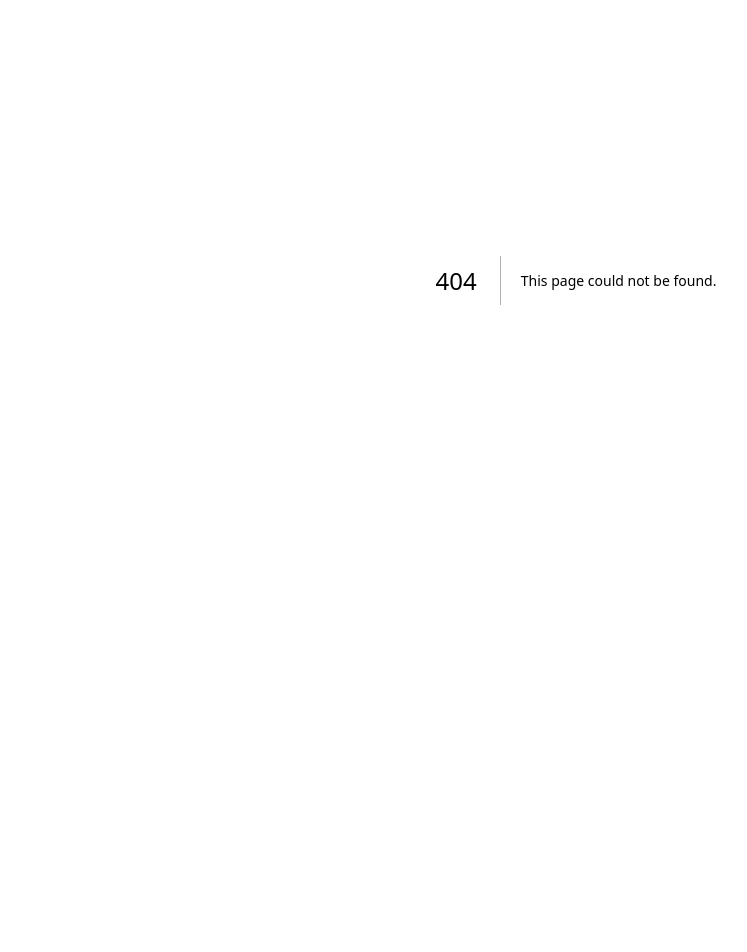
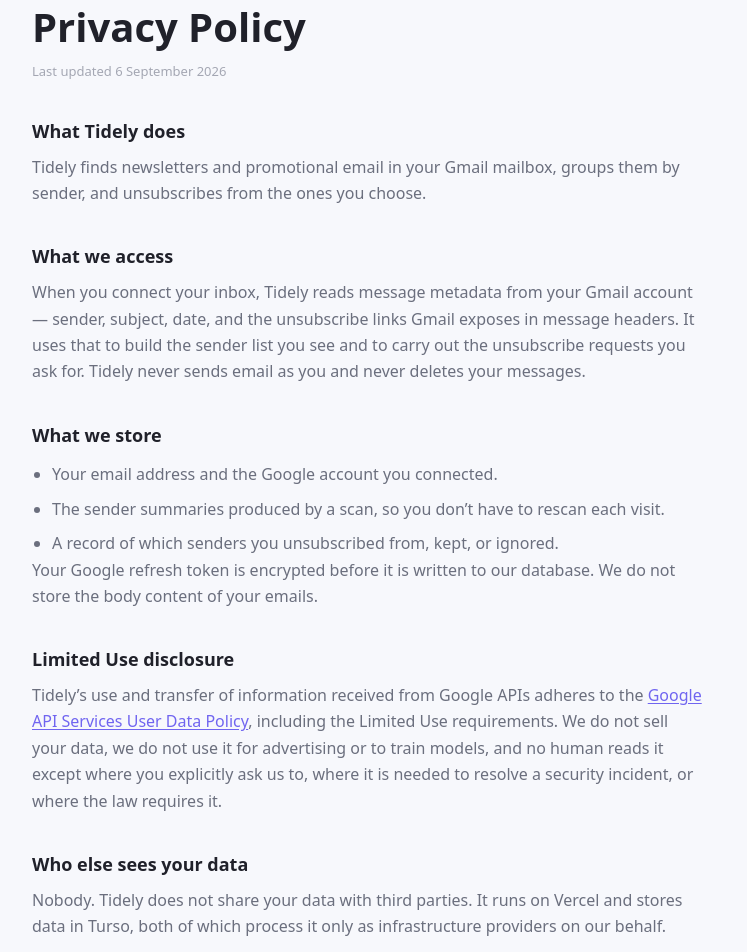
Before and after one commit to Martin-e60/unsubscirber, a Next.js app: page /privacy in a window 1280 px wide. Before the commit this address had no page. Shown: the part 120-1072 px from the top of the page, without its empty margins (64-811 px from the left). Before the commit the page ends 800 px from the top, so only its background shows below. Built offline with nearby package versions, Linux system fonts and the light colour scheme; no server answers.

Commit message:
Add privacy policy and terms of service pages

```diff
--- /dev/null
+++ b/src/app/privacy/page.tsx
@@ -0,0 +1,88 @@
+import type { Metadata } from "next";
+import { LegalShell } from "@/components/layout/LegalShell";
+
+export const metadata: Metadata = { title: "Privacy Policy | Tidely" };
+
+const CONTACT = "martin.marinov406@gmail.com";
+
+export default function PrivacyPage() {
+  return (
+    <LegalShell title="Privacy Policy" updated="6 September 2026">
+      <h2>What Tidely does</h2>
+      <p>
+        Tidely finds newsletters and promotional email in your Gmail mailbox,
+        groups them by sender, and unsubscribes from the ones you choose.
+      </p>
+
+      <h2>What we access</h2>
+      <p>
+        When you connect your inbox, Tidely reads message metadata from your
+        Gmail account — sender, subject, date, and the unsubscribe links Gmail
+        exposes in message headers. It uses that to build the sender list you see
+        and to carry out the unsubscribe requests you ask for. Tidely never sends
+        email as you and never deletes your messages.
+      </p>
+
+      <h2>What we store</h2>
+      <ul>
+        <li>Your email address and the Google account you connected.</li>
+        <li>The sender summaries produced by a scan, so you don&rsquo;t have to rescan each visit.</li>
+        <li>A record of which senders you unsubscribed from, kept, or ignored.</li>
+      </ul>
+      <p>
+        Your Google refresh token is encrypted before it is written to our
+        database. We do not store the body content of your emails.
+      </p>
+
+      <h2>Limited Use disclosure</h2>
+      <p>
+        Tidely&rsquo;s use and transfer of information received from Google APIs
+        adheres to the{" "}
+        <a
+          href="https://developers.google.com/terms/api-services-user-data-policy"
+          target="_blank"
+          rel="noreferrer"
+        >
+          Google API Services User Data Policy
+        </a>
+        , including the Limited Use requirements. We do not sell your data, we do
+        not use it for advertising or to train models, and no human reads it
+        except where you explicitly ask us to, where it is needed to resolve a
+        security incident, or where the law requires it.
+      </p>
+
+      <h2>Who else sees your data</h2>
+      <p>
+        Nobody. Tidely does not share your data with third parties. It runs on
+        Vercel and stores data in Turso, both of which process it only as
+        infrastructure providers on our behalf.
+      </p>
+
+      <h2>Revoking access and deleting your data</h2>
+      <p>
+        You can revoke Tidely&rsquo;s access to your Gmail account at any time at{" "}
+        <a
+          href="https://myaccount.google.com/permissions"
+          target="_blank"
+          rel="noreferrer"
+        >
+          myaccount.google.com/permissions
+        </a>
+        . To have everything we store about you deleted, email{" "}
+        <a href={`mailto:${CONTACT}`}>{CONTACT}</a> and it will be removed.
+      </p>
+
+      <h2>Changes</h2>
+      <p>
+        If this policy changes in a way that affects how your data is handled, the
+        date at the top of this page will change and the new version will be
+        published here.
+      </p>
+
+      <h2>Contact</h2>
+      <p>
+        <a href={`mailto:${CONTACT}`}>{CONTACT}</a>
+      </p>
+    </LegalShell>
+  );
+}
--- /dev/null
+++ b/src/components/layout/LegalShell.module.css
@@ -0,0 +1,56 @@
+.page {
+  max-inline-size: var(--layout-max-width);
+  margin-inline: auto;
+  padding: var(--space-6) var(--layout-gutter) var(--space-20);
+}
+
+.main {
+  max-inline-size: 42rem;
+  margin-block-start: var(--space-16);
+}
+
+.masthead {
+  margin-block-end: var(--space-10);
+}
+
+.title {
+  font-size: var(--text-3xl);
+}
+
+.updated {
+  margin-block-start: var(--space-3);
+  color: var(--color-text-subtle);
+  font-size: var(--text-sm);
+}
+
+.prose {
+  font-size: var(--text-md);
+  line-height: var(--leading-relaxed);
+  color: var(--color-text-muted);
+}
+
+.prose h2 {
+  margin-block: var(--space-10) var(--space-3);
+  color: var(--color-text);
+  font-size: var(--text-lg);
+}
+
+.prose h2:first-child {
+  margin-block-start: 0;
+}
+
+.prose p + p {
+  margin-block-start: var(--space-4);
+}
+
+.prose ul {
+  margin-block-start: var(--space-4);
+  padding-inline-start: var(--space-5);
+  display: grid;
+  gap: var(--space-2);
+}
+
+.prose a {
+  color: var(--color-primary);
+  text-decoration-color: var(--color-primary);
+}
--- /dev/null
+++ b/src/components/layout/LegalShell.tsx
@@ -0,0 +1,33 @@
+import type { ReactNode } from "react";
+import { PublicHeader } from "@/components/layout/PublicHeader";
+import { getCurrentUser } from "@/lib/api/auth";
+import styles from "./LegalShell.module.css";
+
+/**
+ * Shared frame for the legal pages (privacy policy, terms of service).
+ * Public header on top, a single readable column of prose underneath.
+ */
+export async function LegalShell({
+  title,
+  updated,
+  children,
+}: {
+  title: string;
+  updated: string;
+  children: ReactNode;
+}) {
+  const user = await getCurrentUser();
+
+  return (
+    <div className={styles.page}>
+      <PublicHeader signedIn={Boolean(user)} />
+      <main className={styles.main}>
+        <header className={styles.masthead}>
+          <h1 className={styles.title}>{title}</h1>
+          <p className={styles.updated}>Last updated {updated}</p>
+        </header>
+        <article className={styles.prose}>{children}</article>
+      </main>
+    </div>
+  );
+}
```
Also changed, not shown: src/app/terms/page.tsx (added, +63 -0 lines).
